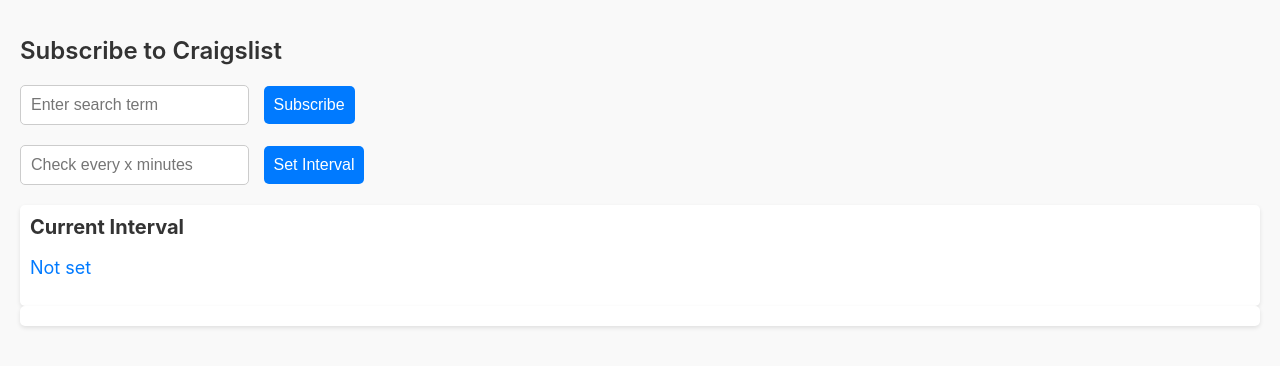
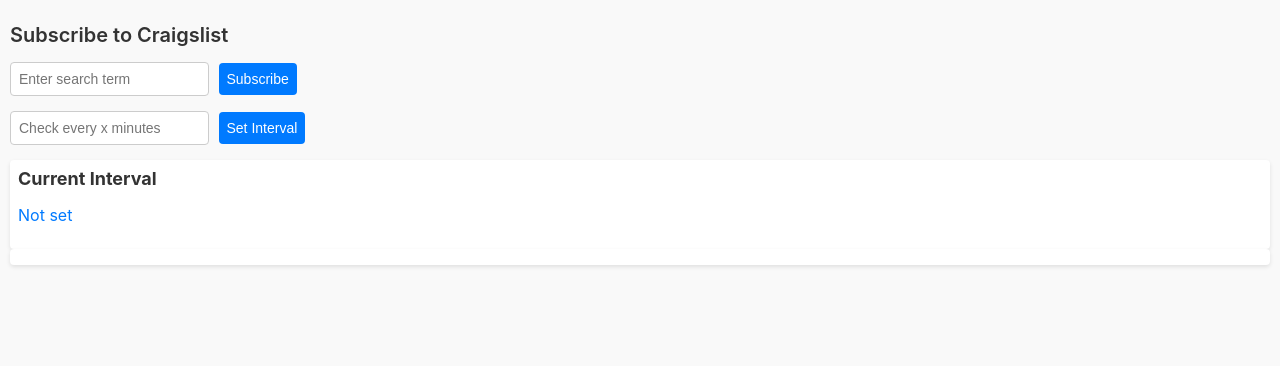
Before and after one commit to huangtom337/Notifier, a website with bundled scripts: page html/popup.html in a window 1280 px wide. Built offline with nearby package versions, Linux system fonts and the light colour scheme; some packages are replaced by stand-ins of ours.

Commit message:
initial prototype done

```diff
--- a/styles/styles.css
+++ b/styles/styles.css
@@ -3,28 +3,28 @@
     "Helvetica Neue", Arial, sans-serif;
   color: #333;
   margin: 0;
-  padding: 20px;
+  padding: 10px; /* Reduced padding */
   background-color: #f9f9f9;
 }
 
 h1 {
-  font-size: 24px;
+  font-size: 20px; /* Reduced font size */
   font-weight: 600;
-  margin-bottom: 20px;
+  margin-bottom: 15px; /* Reduced margin */
   color: #333;
 }
 
 form {
-  margin-bottom: 20px;
+  margin-bottom: 15px; /* Reduced margin */
 }
 
 input,
 button {
-  padding: 10px;
-  margin-right: 10px;
+  padding: 8px; /* Reduced padding */
+  margin-right: 5px; /* Reduced margin */
   border: 1px solid #ccc;
-  border-radius: 5px;
-  font-size: 16px;
+  border-radius: 4px; /* Slightly reduced border radius */
+  font-size: 14px; /* Reduced font size */
 }
 
 input {
@@ -56,7 +56,7 @@
 }
 
 li {
-  padding: 10px 0;
+  padding: 8px 0; /* Reduced padding */
   border-bottom: 1px solid #ddd;
   display: flex;
   justify-content: space-between;
@@ -69,19 +69,19 @@
 
 #subscriptions {
   background-color: #fff;
-  border-radius: 5px;
+  border-radius: 4px; /* Slightly reduced border radius */
   box-shadow: 0 2px 4px rgba(0, 0, 0, 0.1);
-  padding: 10px;
+  padding: 8px; /* Reduced padding */
 }
 
 button[id^="delete-button-"] {
   background-color: #ff3b30;
   color: white;
   border: none;
-  padding: 5px 10px;
+  padding: 4px 8px; /* Reduced padding */
   cursor: pointer;
-  margin-left: 10px;
-  border-radius: 5px;
+  margin-left: 5px; /* Reduced margin */
+  border-radius: 4px; /* Slightly reduced border radius */
 }
 
 button[id^="delete-button-"]:hover {
@@ -90,19 +90,19 @@
 
 /* Current Interval Display */
 #currentIntervalContainer {
-  margin-top: 20px;
+  margin-top: 15px; /* Reduced margin */
   background-color: #fff;
-  border-radius: 5px;
+  border-radius: 4px; /* Slightly reduced border radius */
   box-shadow: 0 2px 4px rgba(0, 0, 0, 0.1);
-  padding: 10px;
+  padding: 8px; /* Reduced padding */
 }
 
 #currentIntervalContainer h2 {
-  font-size: 20px;
-  margin: 0 0 10px 0;
+  font-size: 18px; /* Reduced font size */
+  margin: 0 0 8px 0; /* Reduced margin */
 }
 
 #currentInterval {
-  font-size: 18px;
+  font-size: 16px; /* Reduced font size */
   color: #007aff;
 }
```
Also changed, not shown: src/background.js (+16 -33 lines).
